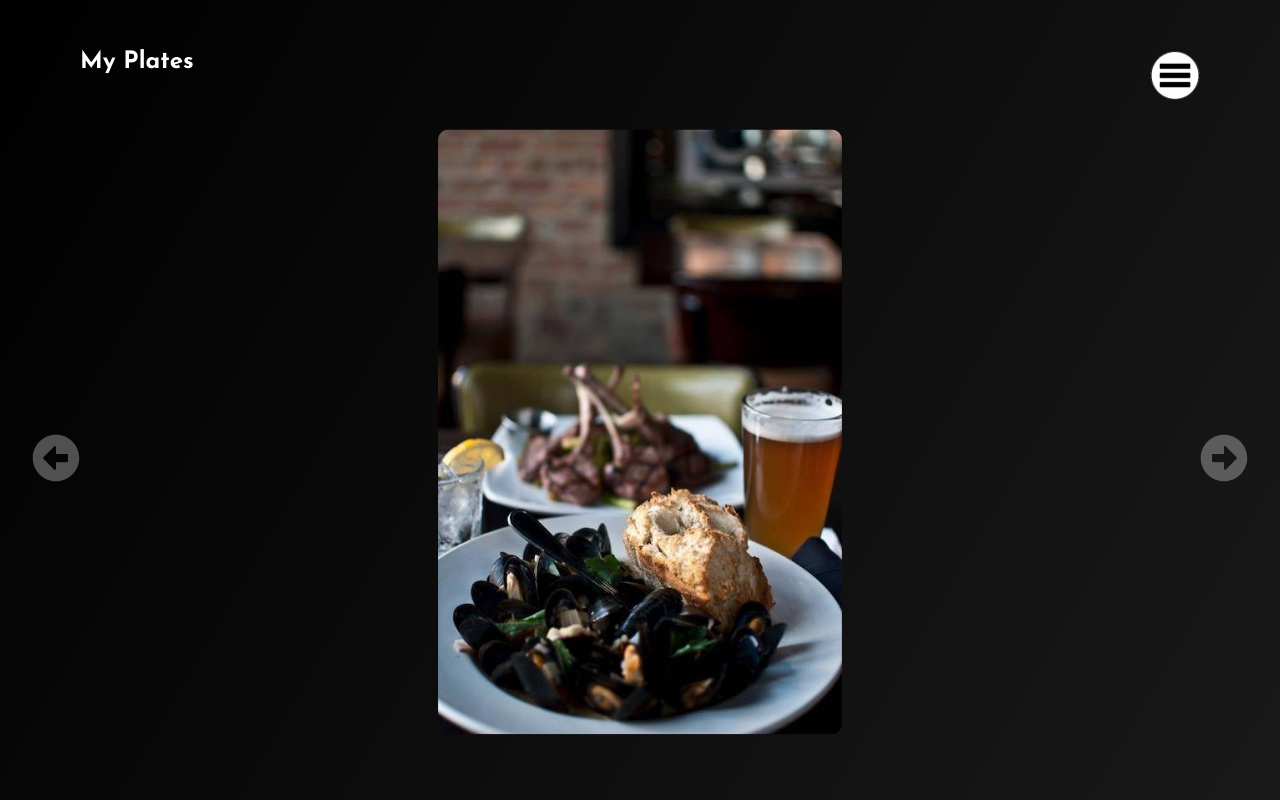
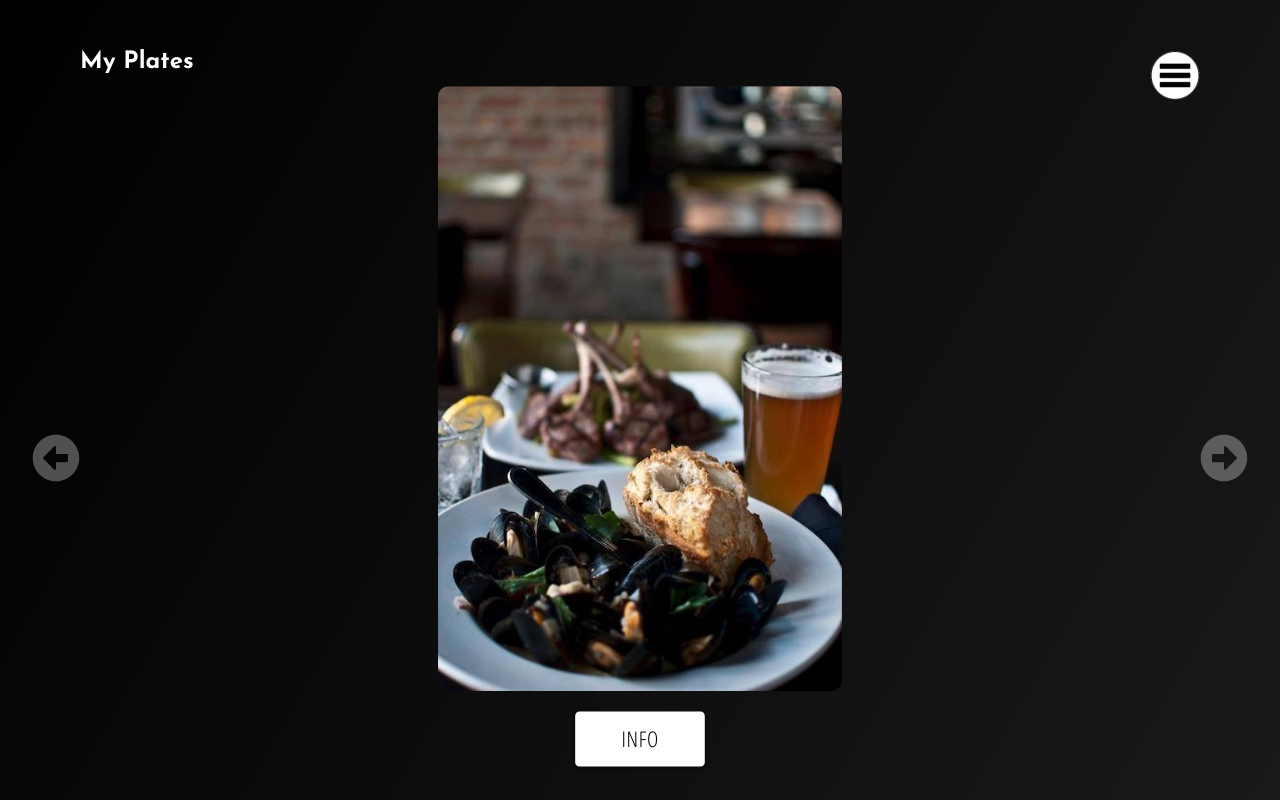
Before and after one commit to JohnnyMohawk/jna-dev-portfolio, a React (Create React App) app: page /my-plates in a window 1280 px wide. Built offline with nearby package versions, Linux system fonts and the light colour scheme.

Commit message:
add all info to food data object

```diff
--- a/src/components/FoodData.js
+++ b/src/components/FoodData.js
@@ -1,38 +1,68 @@
 export const FoodData = [
     {
-        image: "./images/mussels-lamb.jpg"
+        image: "./images/mussels-lamb.jpg",
+        title: "Mussels, Lamb & Beer, Oh My!",
+        medium: "Gaslight Bar & Grille, 2010",
+        description: "PEI mussels, Half Acre Fader, Spanish chorizo, fennel, garlic, chili flake, sourdough. \xa0\xa0\xa0\xa0\xa0\xa0\xa0\xa0\xa0\xa0\xa0\xa0\xa0\xa0\xa0\xa0\xa0\xa0\xa0\xa0\xa0\xa0\xa0\xa0\xa0\xa0\xa0\xa0\xa0\xa0\xa0\xa0\xa0\xa0\xa0\xa0\xa0\xa0\xa0\xa0\xa0\xa0\xa0 Colorado lamb, Chimichurri, pommes frites.",
     },
     {
-        image: "./images/red-mullet.jpg"
+        image: "./images/red-mullet.jpg",
+        title: "Cut the Mullet",
+        medium: "GT Fish & Oyster, 2015",
+        description: "Red mullet, sweet corn, \xa0 charred ramp puree, sweet corn, panzanella, tomato, watercress, evoo.",
     },
     {
-        image: "./images/octopus.jpg"
+        image: "./images/octopus.jpg",
+        title: "The Spanish Octopus Inquistion",
+        medium: "GT Fish & Oyster, 2016",
+        description: "Spanish octopus, purple potatoe, cumin yogurt, pickled red onion, fried capers, watercress.",
     },
     {
-        image: "./images/uni.jpg"
+        image: "./images/shortribs.png",
+        title: "Tough Cuts / Grits / Brussels",
+        medium: "Boka Catering, 2017",
+        description: "Short rib, Brussels sprouts, parsnip puree, grit cake, demi.",
     },
     {
-        image: "./images/seafood-tower.jpg"
+        image: "./images/seafood-tower.jpg",
+        title: "Raw Bar & Racecars",
+        medium: "JNA Catering, 2017",
+        description: "Wellfleet oysters, Kumamoto oysters, king crab, prawns, PEI mussels, crawfish, Petrossian caviar, sunfish ceviche.",
     },
     {
-        image: "./images/tasting-dishes.jpg"
+        image: "./images/tasting-dishes.jpg",
+        title: "International Beer Dinner",
+        medium: "Gaslight Bar & Grille, 2011",
+        description: "Fresno chile relleno, fire roasted salsa, pintos, tomato, cilantro. \xa0\xa0\xa0\xa0\xa0\xa0\xa0\xa0\xa0\xa0\xa0\xa0\xa0\xa0\xa0\xa0\xa0\xa0\xa0\xa0\xa0\xa0\xa0\xa0\xa0\xa0\xa0\xa0\xa0\xa0\xa0\xa0\xa0\xa0\xa0\xa0\xa0\xa0\xa0\xa0\xa0\xa0\xa0\xa0\xa0\xa0\xa0\xa0\xa0\xa0 Duck confit bahn mi, cilantro mayo, pickled carrot & radish, micros. \xa0\xa0\xa0\xa0\xa0\xa0\xa0\xa0\xa0\xa0\xa0\xa0\xa0\xa0\xa0\xa0\xa0\xa0\xa0\xa0\xa0\xa0\xa0\xa0\xa0\xa0\xa0\xa0\xa0\xa0\xa0\xa0\xa0\xa0\xa0\xa0\xa0\xa0\xa0\xa0\xa0\xa0\xa0\xa0\xa0\xa0\xa0\xa0\xa0\xa0\xa0 Sea scallop & brandade, sea salt crispini, pink peppercorn flake, chives.",
     },
     {
-        image: "./images/tortillas.jpg"
+        image: "./images/tortillas.jpg",
+        title: "La Tortillera",
+        medium: "GT Fish & Oyster, 2015",
+        description: "Graciela making fresh corn tortillas for GT's award winning fish tacos.",
     },
     {
-        image: "./images/liquid-nitrogen.jpg"
+        image: "./images/liquid-nitrogen.jpg",
+        title: "Weird Science: Kitchen Edition",
+        medium: "Alinea, 2013",
+        description: 'When your station prep list includes "Fill liquid nitrogen dewar"!',
     },
     {
-        image: "./images/lobstersaurus.jpg"
+        image: "./images/lobstersaurus.jpg",
+        title: "Lobstersaurus Rex",
+        medium: "Gaslight Bar & Grille, 2011",
+        description: "This claw definitely isn't going to make any record books... However the claw was on a 2lb lobster and the other claw was about 1/3 this size.",
     },
     {
-        image: "./images/ostenito.jpg"
+        image: "./images/hongoron.jpg",
+        title: "All Hail King Bolete!",
+        medium: "GT Fish & Oyster, 2014",
+        description: "Enormous wild foraged Michigan king bolete porcini.",
     },
     {
-        image: "./images/hongoron.jpg"
-    },
-    {
-        image: "./images/six-foot-burrito.jpg"
+        image: "./images/six-foot-burrito.jpg",
+        title: "Family Meal Fun!",
+        medium: "GT Fish & Oyster, 2016",
+        description: "For Diego's last day we made 8 foot long burrito suizo! Look how excited he is!",
     },
 ]
--- a/src/components/FoodSlider.js
+++ b/src/components/FoodSlider.js
@@ -1,6 +1,7 @@
 import React, { useState } from 'react'
 import { FoodData } from './FoodData'
 import {FaArrowAltCircleRight, FaArrowAltCircleLeft} from 'react-icons/fa'
+import ImgInfoPopover from './ImgInfoModal'
 
 const FoodSlider = ({ slides }) => {
     const [currentImage, setCurrentImage] = useState(0)
@@ -32,6 +33,9 @@ const FoodSlider = ({ slides }) => {
                 return (
                     <div className={index === currentImage ? "slide active" : "slide"} key={index}>
                         {index === currentImage && (<img src={slide.image} alt={index} className="art-image" />)}
+                        <div className='imgButtWrap'>
+                            {index === currentImage && (<ImgInfoPopover info={slide} />)}
+                        </div>
                     </div>
                 )
             })}
--- a/src/components/ImgInfoModal.js
+++ b/src/components/ImgInfoModal.js
@@ -37,9 +37,9 @@ export default function ImgInfoPopover({info}) {
             horizontal: 'center',
           }}
       >
-        <Typography sx={{ p: 1, lineHeight: '10px'}}>{info.title}</Typography>
-        <Typography sx={{ p: 1, lineHeight: '10px'}}>{info.medium}</Typography>
-        <Typography sx={{ p: 1, lineHeight: '10px'}}>{info.description}</Typography>
+        <Typography sx={{ p: 1, lineHeight: '10px', fontFamily: 'Josefin Sans'}}>{info.title}</Typography>
+        <Typography sx={{ p: 1, lineHeight: '10px', fontFamily: 'Open Sans Condensed'}}>{info.medium}</Typography>
+        <Typography sx={{ p: 1, lineHeight: '18px', maxWidth: '250px', fontFamily: 'Open Sans Condensed', fontSize: '16px'}}>{info.description}</Typography>
       </Popover>
     </div>
   );
```
Also changed, not shown: public/images/shortribs.png (added), public/images/uni.jpg (deleted).
